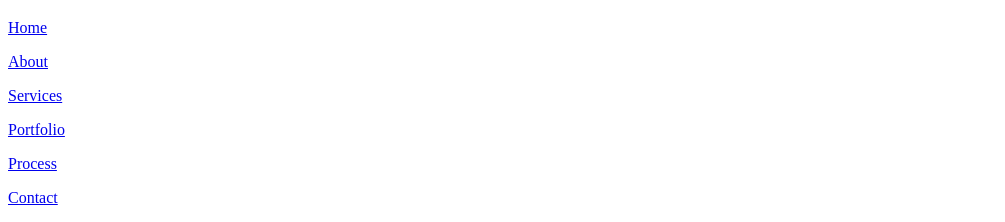
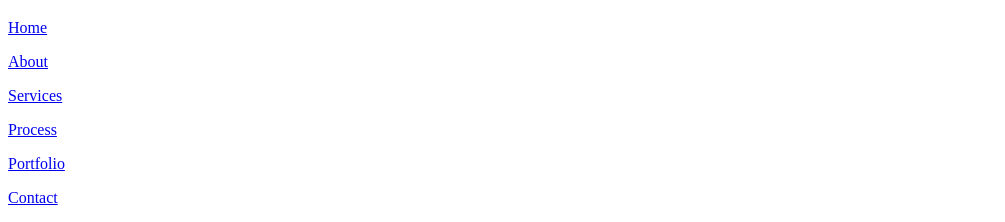
Before and after one commit to beachfrontcustomhomes/beachfront-custom-homes, a React (Create React App) app: page / in a window 1280 px wide. Shown: the part 2201-2423 px from the top of the page, without its empty margins (0-1005 px from the left). Built offline with nearby package versions, Linux system fonts and the light colour scheme.

Commit message:
Add Our Process page and updates to navigation

```diff
--- a/src/App.js
+++ b/src/App.js
@@ -55,7 +55,7 @@ const Layout = ({ children }) => {
   <div className="absolute top-[80px] left-0 w-full bg-black/90 text-white text-lg py-6 z-50 flex flex-col items-center space-y-4 md:hidden">
     <Link to="/about" onClick={() => setMenuOpen(false)}>About</Link>
     <Link to="/services" onClick={() => setMenuOpen(false)}>Services</Link>
-    <Link to="/process">Our Process</Link>
+    <Link to="/process" onClick={() => setMenuOpen(false)}>Process</Link>
     <Link to="/portfolio" onClick={() => setMenuOpen(false)}>Portfolio</Link>
     <Link to="/contact" onClick={() => setMenuOpen(false)}>Contact</Link>
   </div>
@@ -66,7 +66,7 @@ const Layout = ({ children }) => {
   <nav className="hidden md:flex space-x-6 text-white text-lg font-medium absolute right-6 top-6">
     <Link to="/about">About</Link>
     <Link to="/services">Services</Link>
-    <Link to="/portfolio">Process</Link>
+    <Link to="/process">Process</Link>
     <Link to="/portfolio">Portfolio</Link>
     <Link to="/contact">Contact</Link>
   </nav>
@@ -91,8 +91,8 @@ const Layout = ({ children }) => {
       <p><a href="/" className="hover:underline">Home</a></p>
       <p><a href="/about" className="hover:underline">About</a></p>
       <p><a href="/services" className="hover:underline">Services</a></p>
-      <p><a href="/process" className="hover:underline">Portfolio</a></p>
-      <p><a href="/portfolio" className="hover:underline">Process</a></p>
+      <p><a href="/process" className="hover:underline">Process</a></p>
+      <p><a href="/portfolio" className="hover:underline">Portfolio</a></p>
       <p><a href="/contact" className="hover:underline">Contact</a></p>
     </div>
 
```
Also changed, not shown: 1 other file (tests, documents, lock files or other folders).
